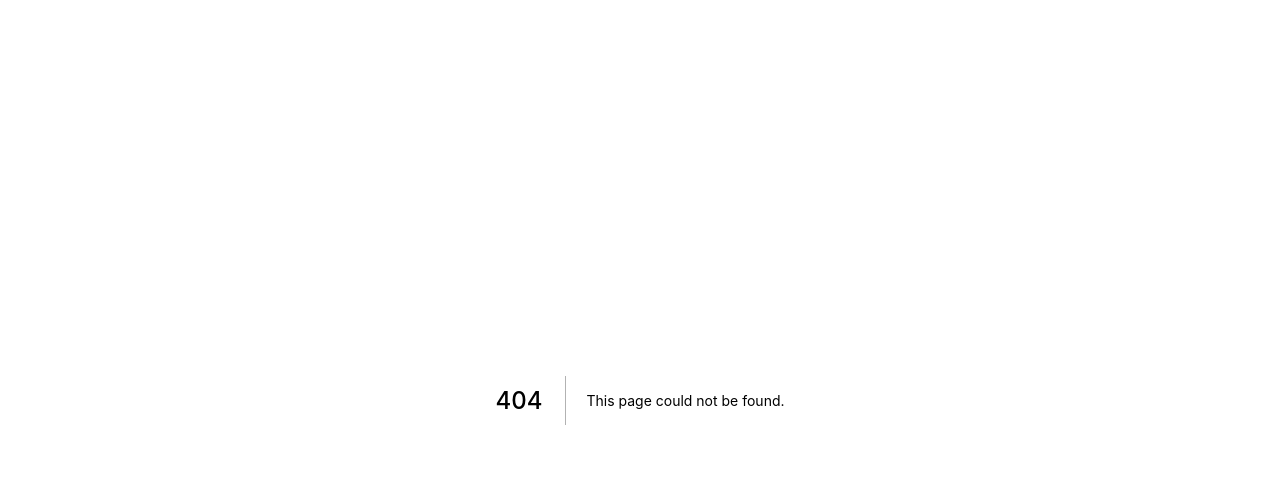
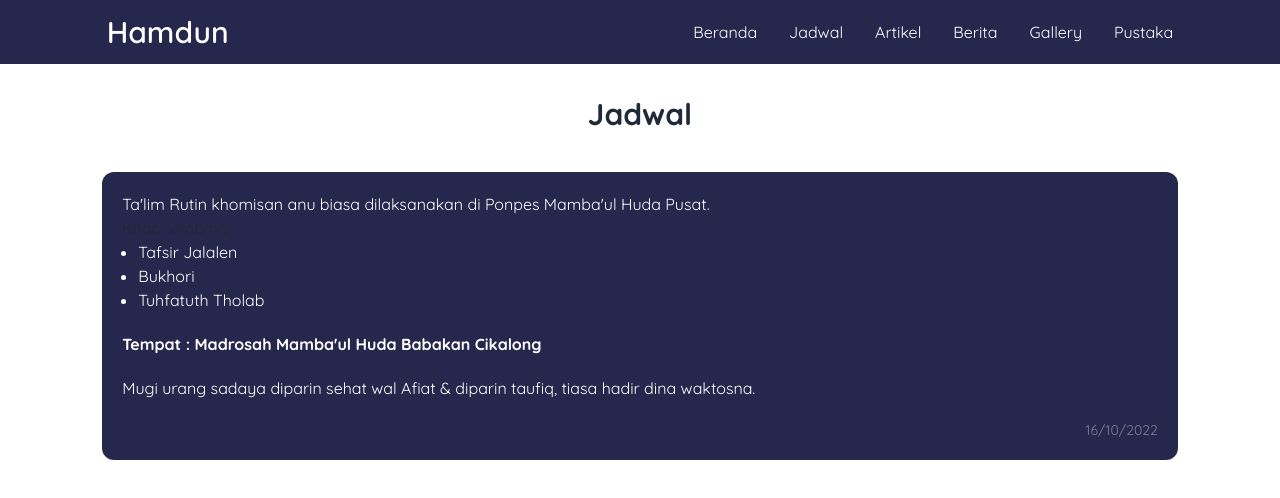
Before and after one commit to tawakalmit/hamdun-landing-page, a Next.js app: page /jadwal in a window 1280 px wide. Before the commit this address had no page. Shown: the top 498 px of the page. Built offline with nearby package versions, Linux system fonts and the light colour scheme.

Commit message:
add jadwal

```diff
--- /dev/null
+++ b/components/JadwalCard.jsx
@@ -0,0 +1,18 @@
+import React from 'react'
+
+export default function JadwalCard() {
+  return (
+    <div className='w-11/12 h-fit rounded-xl mb-5 bg-[#25274C] p-5'>
+        <p className='text-white'>Ta'lim Rutin khomisan anu biasa dilaksanakan di Ponpes Mamba'ul Huda Pusat.</p>
+        <p>Kitab-kitab na :</p>
+        <ul className='ml-4 list-disc text-white'>
+            <li>Tafsir Jalalen</li>
+            <li>Bukhori</li>
+            <li>Tuhfatuth Tholab</li>
+        </ul>
+        <p className='font-bold text-white mt-5'>Tempat : Madrosah Mamba'ul Huda Babakan Cikalong</p>
+        <p className='text-white mt-5'>Mugi urang sadaya diparin sehat wal Afiat & diparin taufiq, tiasa hadir dina waktosna.</p>
+        <div className='w-full flex justify-end mt-5'><p className='text-white text-sm opacity-40'>16/10/2022</p></div>
+    </div>
+  )
+}
--- /dev/null
+++ b/pages/jadwal.js
@@ -0,0 +1,18 @@
+import React from 'react'
+import Layout from '../components/Layout'
+import JadwalCard from '../components/JadwalCard'
+
+export default function jadwal() {
+  return (
+    <Layout
+    content={
+        <>
+        <h1 className="mt-24 font-bold text-3xl text-center">Jadwal</h1>
+        <div className="mt-10 w-11/12 mx-auto flex flex-col md:flex-row justify-around items-center">
+            <JadwalCard />
+        </div>
+        </>
+    }
+    />
+  )
+}
```
Also changed, not shown: 1 other file (tests, documents, lock files or other folders).
